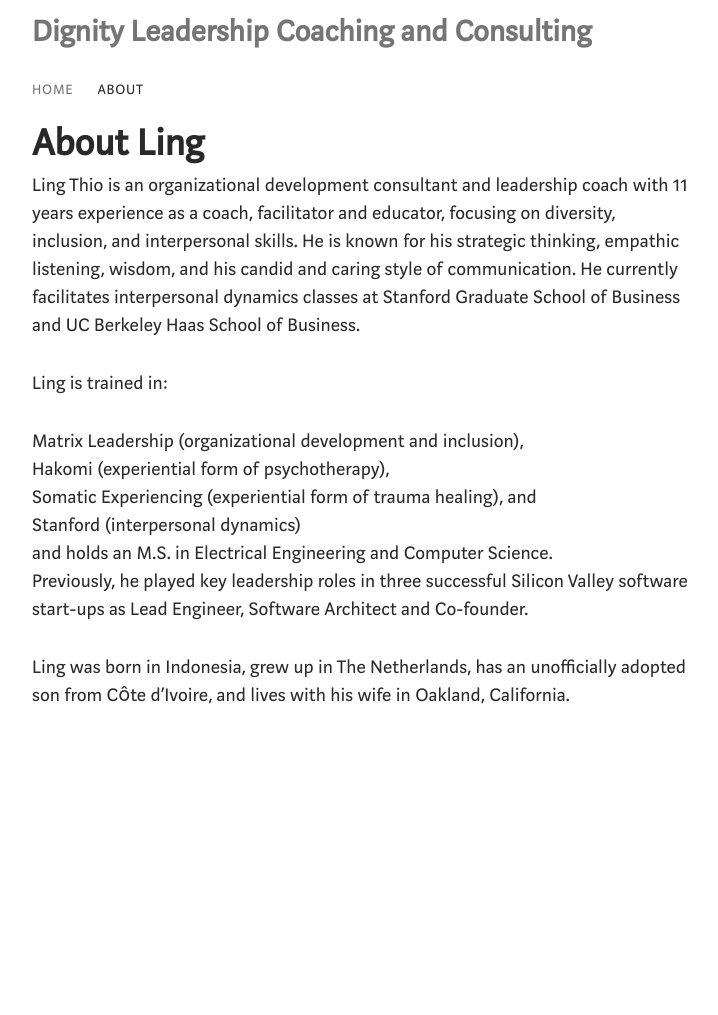
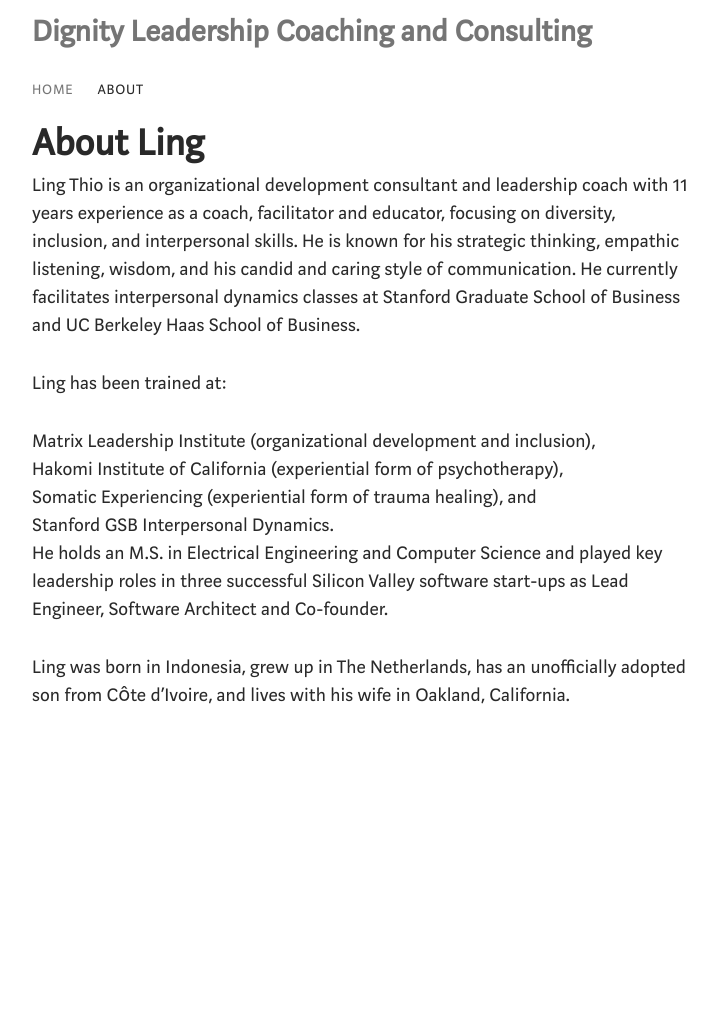
Before and after one commit to lingthio/dignitycoaching.com, a Jekyll site: the page built from docs/about.md, in a window 1280 px wide. Shown: the whole page, without its empty margins (92-810 px from the left). Built offline with Jekyll 4.4.1, drawn with Linux system fonts in a browser that asks for light colours; our own code applies the rules of GitHub Pages for plain Markdown files.

Commit message:
Update about.md

```diff
--- a/docs/about.md
+++ b/docs/about.md
@@ -2,13 +2,12 @@
 
 Ling Thio is an organizational development consultant and leadership coach with 11 years experience as a coach, facilitator and educator, focusing on diversity, inclusion, and interpersonal skills. He is known for his strategic thinking, empathic listening, wisdom, and his candid and caring style of communication. He currently facilitates interpersonal dynamics classes at Stanford Graduate School of Business and UC Berkeley Haas School of Business.
 
-Ling is trained in:
-- Matrix Leadership (organizational development and inclusion),
-- Hakomi (experiential form of psychotherapy),
+Ling has been trained at:
+- Matrix Leadership Institute (organizational development and inclusion),
+- Hakomi Institute of California (experiential form of psychotherapy),
 - Somatic Experiencing (experiential form of trauma healing), and
-- Stanford (interpersonal dynamics)
-and holds an M.S. in Electrical Engineering and Computer Science.
+- Stanford GSB Interpersonal Dynamics.
 
-Previously, he played key leadership roles in three successful Silicon Valley software start-ups as Lead Engineer, Software Architect and Co-founder.
+He holds an M.S. in Electrical Engineering and Computer Science and played key leadership roles in three successful Silicon Valley software start-ups as Lead Engineer, Software Architect and Co-founder.
 
 Ling was born in Indonesia, grew up in The Netherlands, has an unofficially adopted son from Côte d’Ivoire, and lives with his wife in Oakland, California.
```
